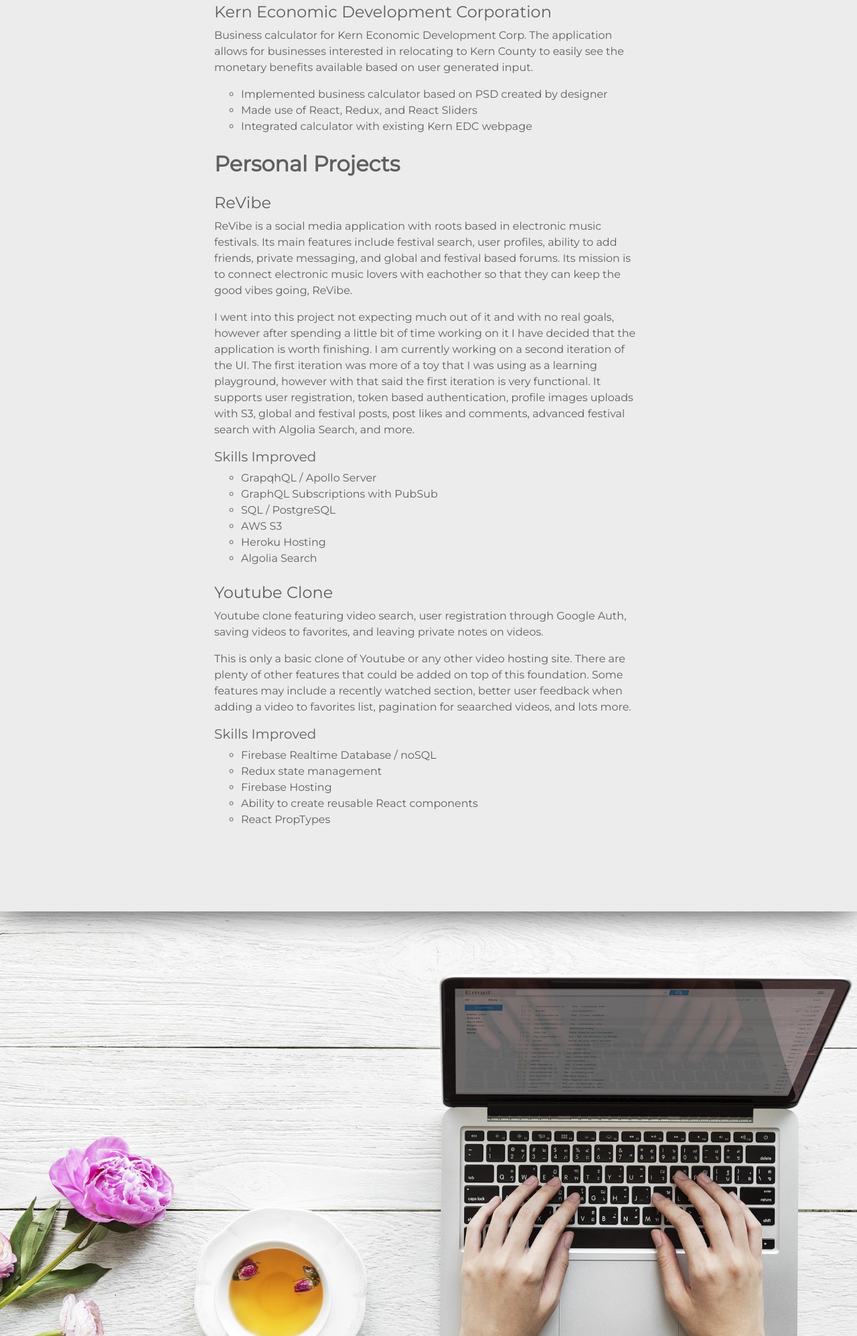
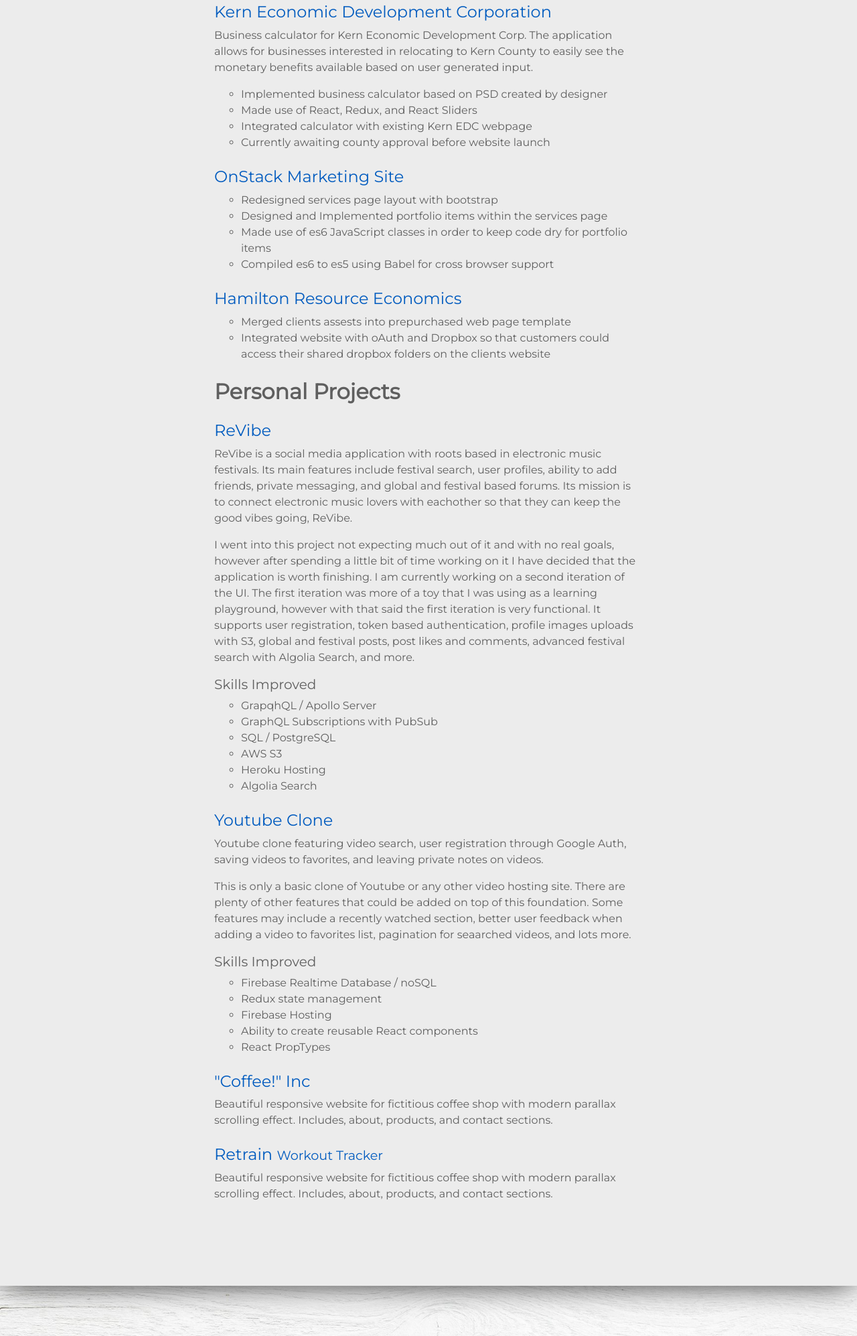
Before and after one commit to Matthew-Jimenez/portfolio-w-parallax, a plain HTML site: page index.html in a window 1280 px wide. Shown: the part 4575-6570 px from the top of the page at 67% size. Drawn offline with nearby package versions, Linux system fonts and the light colour scheme.

Commit message:
add links to projects

```diff
--- a/css/styles.css
+++ b/css/styles.css
@@ -264,6 +264,10 @@
 .project-list-item {
   margin: 25px 0;
 }
+
+.project-list-item a {
+  color: #005bbf;
+}
 /* end project list */
 
 #contact a {
--- a/index.html
+++ b/index.html
@@ -164,10 +164,12 @@
             <!-- project item 1 -->
             <li class="project-list-item">
               <h4>
-                PreAdmit
+                <a target="_blank" href="https://preadmit.now.sh/">
+                  PreAdmit
+                </a>
               </h4>
               <p>
-                PreAdmit is a remote based, 24 hour a day utilization review service that offers your organization, real time, preadmission level of care determination, resulting in a reduction of inpatient denials.
+                  PreAdmit is a remote based, 24 hour a day utilization review service that offers your organization, real time, preadmission level of care determination, resulting in a reduction of inpatient denials.
               </p>
               <p>
                   Remote-based RN Case Managers apply industry-standard medical necessity guidelines prior to admission, helping organizations avoid non-reimbursed hospital stays.
@@ -184,7 +186,9 @@
             <!-- project item 2 -->
             <li class="project-list-item">
               <h4>
-                Kern Economic Development Corporation
+                <a target="_blank" href="https://advancekern.firebaseapp.com/">
+                  Kern Economic Development Corporation
+                </a>
               </h4>
               <p>
                 Business calculator for Kern Economic Development Corp. The application allows for businesses interested in relocating to Kern County to easily see the
@@ -194,9 +198,41 @@
                 <li>Implemented business calculator based on PSD created by designer</li>
                 <li>Made use of React, Redux, and React Sliders</li>
                 <li>Integrated calculator with existing Kern EDC webpage</li>
+                <li>Currently awaiting county approval before website launch</li>
               </ul>
             </li>
             <!-- end project item 2 -->
+
+
+            <!-- project item 3 -->
+            <li class="project-list-item">
+              <h4>
+                <a target="_blank" href="http://onstack.digital/services/">
+                  OnStack Marketing Site
+                </a>
+              </h4>
+              <ul>
+                <li>Redesigned services page layout with bootstrap</li>
+                <li>Designed and Implemented portfolio items within the services page</li>
+                <li>Made use of es6 JavaScript classes in order to keep code dry for portfolio items</li>
+                <li>Compiled es6 to es5 using Babel for cross browser support</li>
+              </ul>
+            </li>
+            <!-- end project item 3 -->
+
+            <!-- project item 4 -->
+            <li class="project-list-item">
+              <h4>
+                <a target="_blank" href="http://resourceecon.solutions/">
+                  Hamilton Resource Economics
+                </a>
+              </h4>
+              <ul>
+                  <li>Merged clients assests into prepurchased web page template</li>
+                  <li>Integrated website with oAuth and Dropbox so that customers could access their shared dropbox folders on the clients website</li>
+                </ul>
+            </li>
+            <!-- end project item 4 -->
 
 
           </ul>
@@ -210,7 +246,9 @@
             <!-- project item 1 -->
             <li class="project-list-item">
               <h4>
-                ReVibe
+                <a target="_blank" href="https://revibesocial.firebaseapp.com/">
+                  ReVibe
+                </a>
               </h4>
               <p>
                 ReVibe is a social media application with roots based in electronic music festivals. Its main features include festival search, user profiles, ability to add friends, private messaging, and global and festival based forums.
@@ -234,10 +272,12 @@
             <!-- end project item 1 -->
 
 
-            <!-- project item 1 -->
+            <!-- project item 2 -->
             <li class="project-list-item">
               <h4>
-                Youtube Clone
+                <a target="_blank" href="https://ureact1234.firebaseapp.com/">
+                  Youtube Clone
+                </a>
               </h4>
               <p>
                 Youtube clone featuring video search, user registration through Google Auth, saving videos to favorites, and leaving private notes on videos.
@@ -255,7 +295,36 @@
                 <li>React PropTypes</li>
               </ul>
             </li>
-            <!-- end project item 1 -->
+            <!-- end project item 2 -->
+
+
+            <!-- project item 3 -->
+            <li class="project-list-item">
+              <h4>
+                <a target="_blank" href="https://coffee-1525644788856.firebaseapp.com/">
+                  "Coffee!" Inc
+                </a>
+              </h4>
+              <p>
+                Beautiful responsive website for fictitious coffee shop with modern parallax scrolling effect. Includes, about, products, and contact sections.
+              </p>
+            </li>
+            <!-- end project item 3 -->
+
+
+            <!-- project item 4 -->
+            <li class="project-list-item">
+              <h4>
+                <a target="_blank" href="https://workout-tracker-3e756.firebaseapp.com/">
+                  Retrain <small>Workout Tracker</small>
+                </a>
+              </h4>
+              <p>
+                Beautiful responsive website for fictitious coffee shop with modern parallax scrolling effect. Includes, about, products, and contact sections.
+              </p>
+            </li>
+            <!-- end project item 4 -->
+
 
           </ul>
           <!-- end project list -->
```
